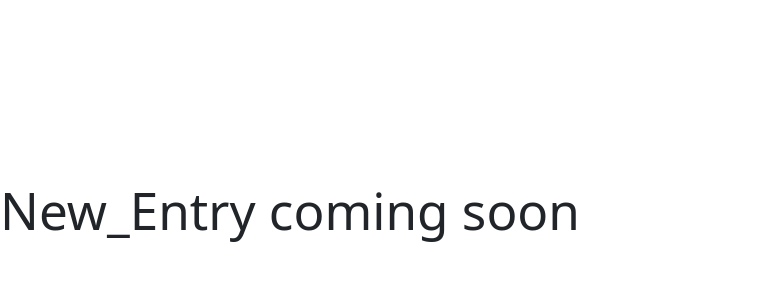
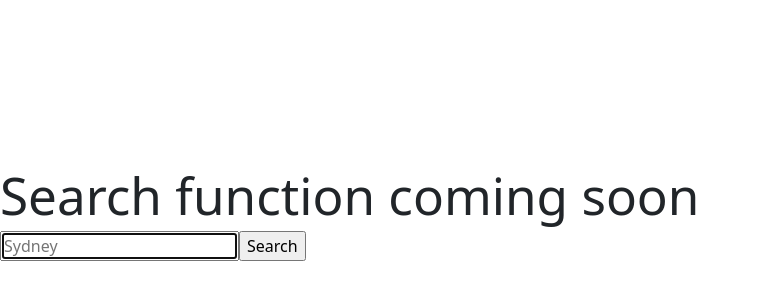
Before and after one commit to darcyhmansfield/scuba-dive-log, a React (Vite) app: page /apitest in a window 1280 px wide. Shown: the part 186-486 px from the top of the page, without its empty margins (0-759 px from the left). Built offline with nearby package versions, Linux system fonts and the light colour scheme; no server answers.

Commit message:
added search functionality for dive site api

```diff
--- a/src/components/API-Test.jsx
+++ b/src/components/API-Test.jsx
@@ -27,26 +27,24 @@
 //     [])
 
 import axios from 'axios';
+import { useState } from 'react';
+import SearchBar from './Search_Bar';
+import SearchResults from './Search_Results';
+
 
 const APItest = () => {
 
-    return (
-        <div>
-            <h1>New_Entry coming soon</h1>
-        </div>
-    );
-};
+    const [results, setResults] = useState({});
 
-export default APItest;
+    const _handleSearch = () => {
 
-
-
+        console.log("Searching");
 
         const options = {
             method: 'GET',
             url: 'https://world-scuba-diving-sites-api.p.rapidapi.com/api/divesite',
             params: {
-        country: 'camp cove'
+                country: 'Sydney'
               },
             headers: {
                 'X-RapidAPI-Key': '5f19ae380fmsh4d27eefa4a39e09p1e7e57jsne8215947bc70',
@@ -54,9 +52,19 @@ const options = {
             }
         };
 
-try {
-    const response = await axios.request(options);
-    console.log(response.data);
-} catch (error) {
-    console.error(error);
+        axios.request(options).then((response) => {
+            console.log(response.data)
+            setResults(response.data);
+        });
     }
+
+    return (
+        <div>
+            <h1>Search function coming soon</h1>
+            <SearchBar onSubmit={ _handleSearch } />
+            {Object.keys(results).length > 0 && <SearchResults results={results} />}
+        </div>
+    );
+};
+
+export default APItest;
--- /dev/null
+++ b/src/components/Search_Bar.jsx
@@ -0,0 +1,23 @@
+import { useState } from "react";
+
+const SearchBar = props => {
+    const [searchTerm, setSearchTerm] = useState('');
+
+    const _handleSearch = (e) => {
+        e.preventDefault();
+        props.onSubmit(searchTerm);
+    };
+
+    const _handleInput = (e) => {
+        setSearchTerm(e.target.value);
+    }
+
+    return (
+        <form onSubmit={ _handleSearch }>
+            <input type="search" required autoFocus placeholder="Sydney" onInput={ _handleInput } />
+            <input type="submit" value="Search" />
+        </form>
+    )
+}
+
+export default SearchBar;
--- /dev/null
+++ b/src/components/Search_Results.jsx
@@ -0,0 +1,36 @@
+
+
+const SearchResults = (props) => {
+
+    // console.log(props.results.data[0].name)
+
+    return (
+        <table style={{ width: 500 }}>
+            <thead>
+                <tr>
+                    <th>Name</th>
+                    <th>Region</th>
+                    <th>Ocean</th>
+                </tr>
+            </thead>
+            <tbody>
+                {props.results.data.map((location) => (
+                    <tr>
+                        <td>{location.name.replace('&#039;',"'")}</td>
+                        <td>{location.region}</td>
+                        <td>{location.ocean}</td>
+                    </tr>
+                ))}
+            </tbody>
+        </table>
+
+        // <div>
+        //     {props.results.data.map((location) => (
+        //         <p>{location.name}</p>
+
+        //     ))}
+        // </div>
+    )
+}
+
+export default SearchResults
```
Lines whose indentation alone changed are shown as unchanged.
